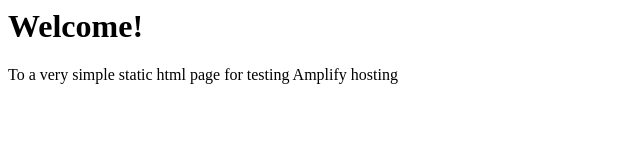
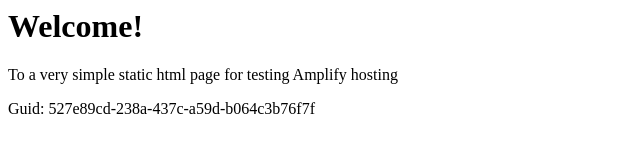
Before and after one commit to aws-aemilia-iad/Github-PR-Commit-Integration-Test-DoNotTouch-Gith-P5X5MO5I-v1-prod-us-east-1, a website: page src/index.html in a window 1280 px wide. Shown: the whole page, without its empty margins (0-640 px from the left). Drawn offline with Linux system fonts and the light colour scheme.

Commit message:
commit from integ tests

```diff
--- a/src/index.html
+++ b/src/index.html
@@ -1,3 +1,5 @@
+
+
 <html lang="en">
 
 <head>
@@ -10,6 +12,6 @@
 <body>
     <h1>Welcome!</h1>
     <p>To a very simple static html page for testing Amplify hosting</p>
-</body>
+    <p>Guid: 527e89cd-238a-437c-a59d-b064c3b76f7f</p></body>
 
 </html>
```
